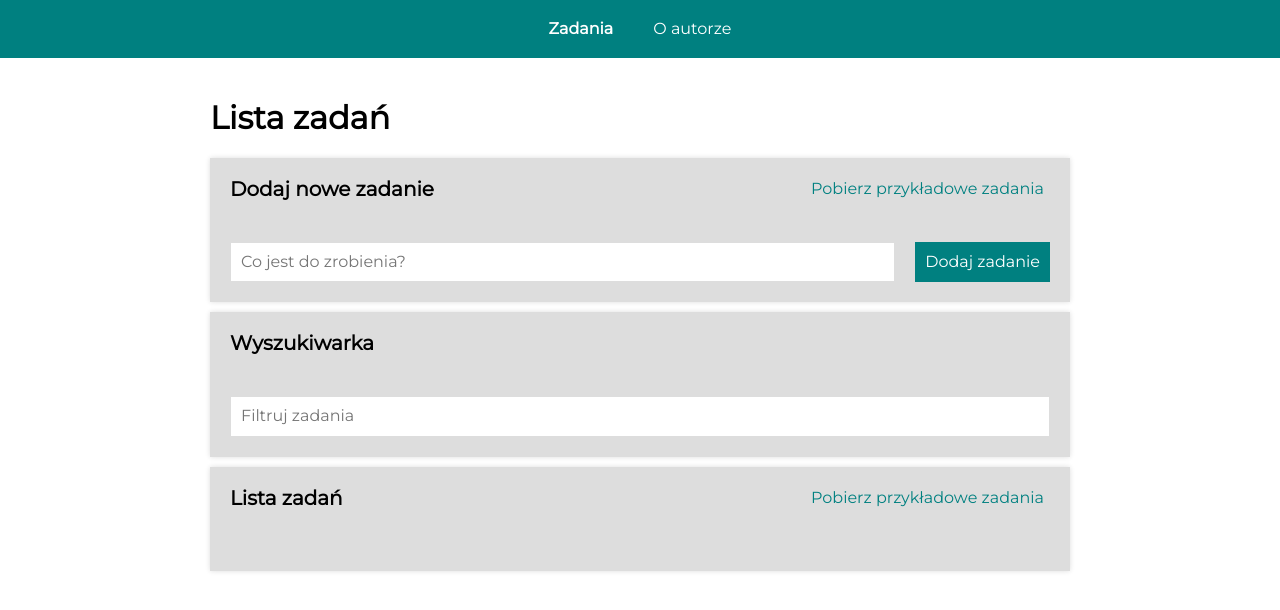
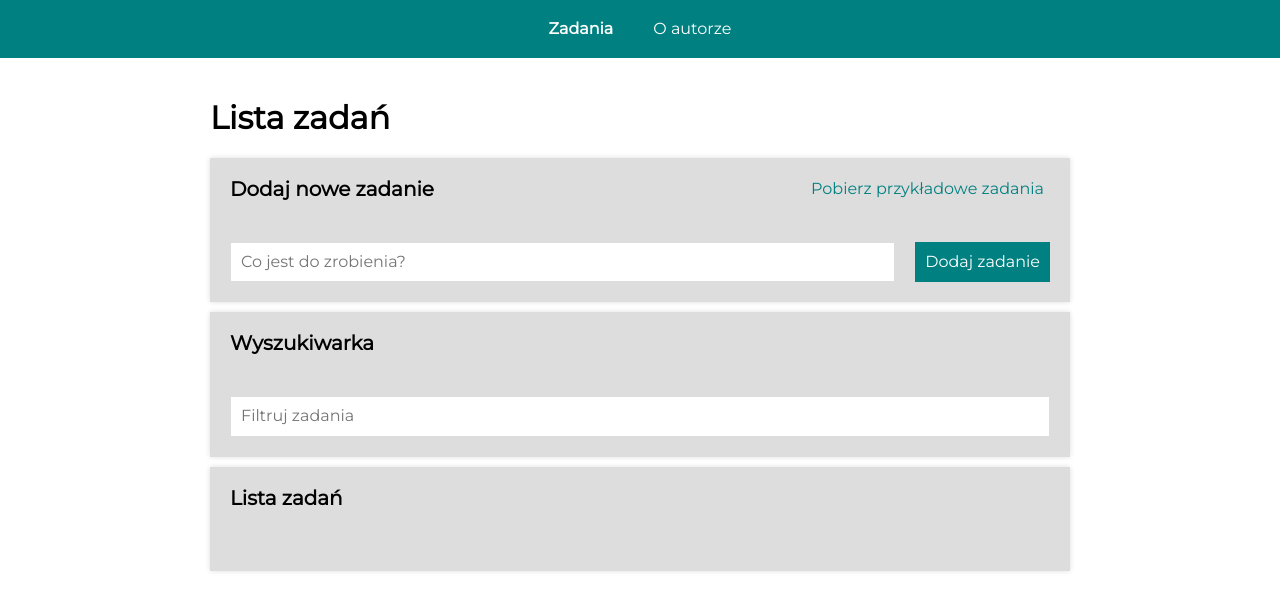
Before and after one commit to Maciekinit/todoes-list-create-react-app, a React (Create React App) app: page /#/zadania in a window 1280 px wide. Shown: the top 610 px of the page. Built offline with nearby package versions, Linux system fonts and the light colour scheme.

Commit message:
removing a button from the wrong place

```diff
--- a/src/features/tasks/TasksPage/Buttons/index.js
+++ b/src/features/tasks/TasksPage/Buttons/index.js
@@ -20,9 +20,6 @@ const Buttons = () => {
 
     return (
         <Wrapper>
-            <Button onClick={() => dispatch(fetchExampleTasks())}>
-                Pobierz przykładowe zadania
-            </Button>
             {!areTasksEmpty && (
                 <>
                     <Button onClick={() => dispatch(toggleHideDone())}>
```
